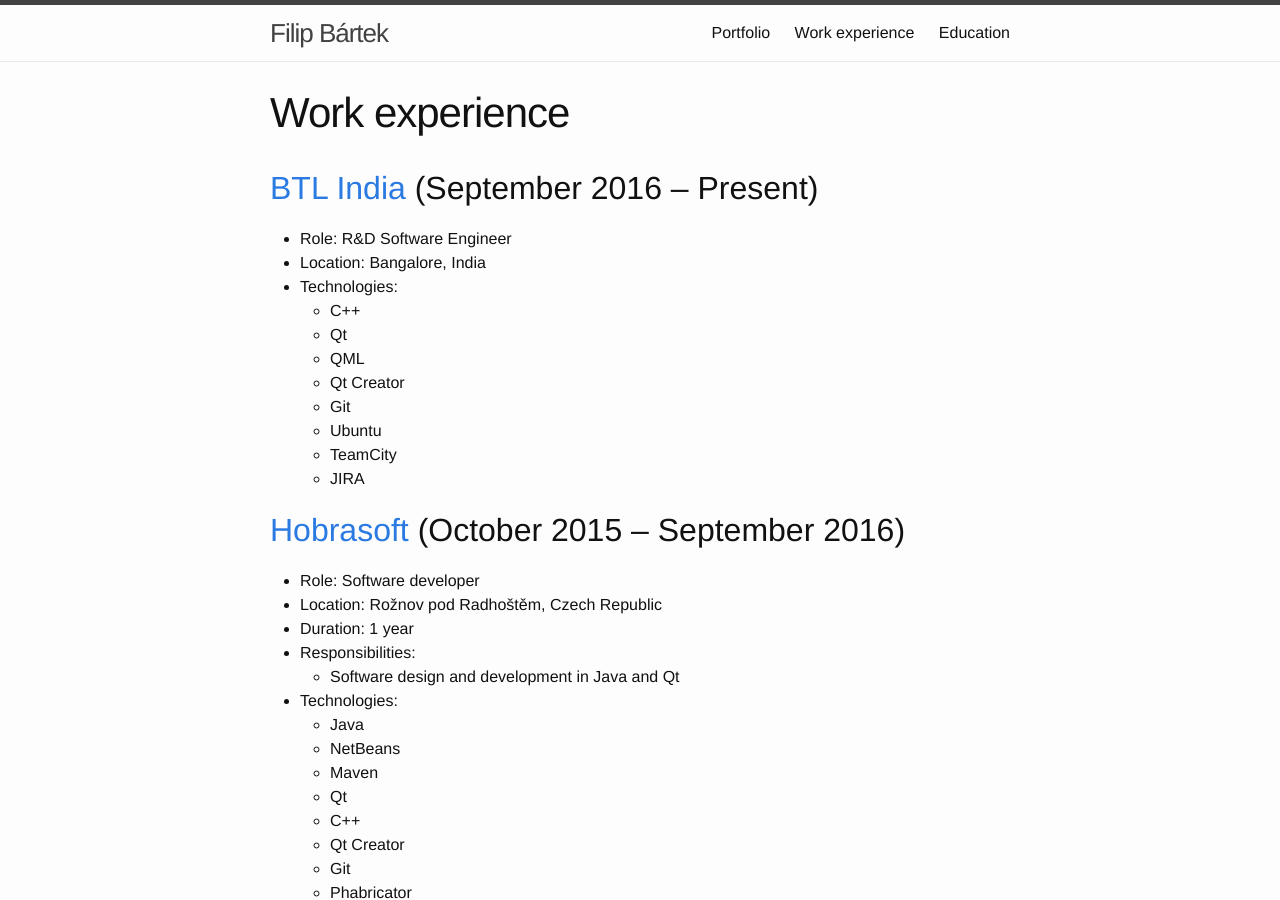
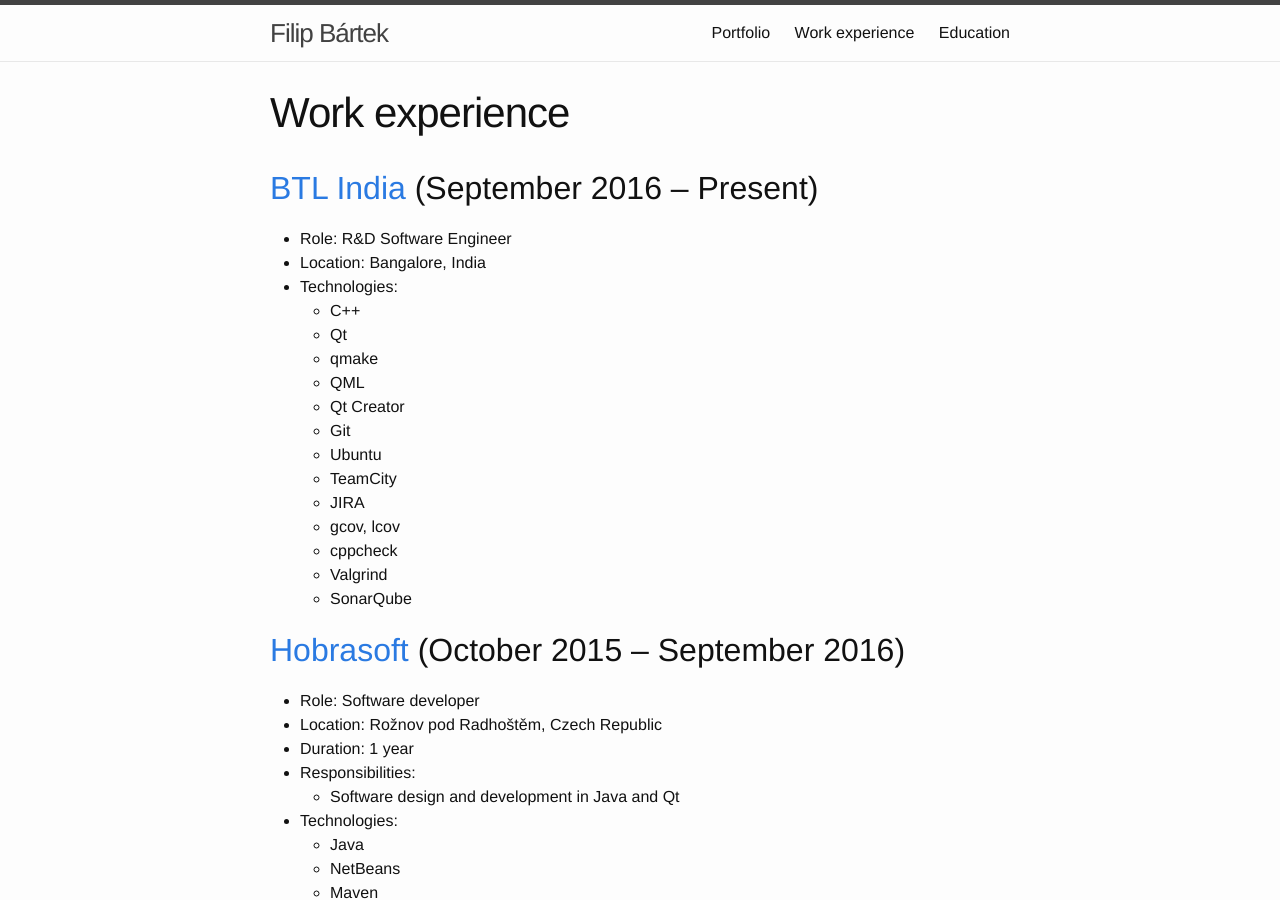
Before and after one commit to filipbartek/filipbartek.github.io, a Jekyll site: the page built from 1-work-experience.md, in a window 1280 px wide and 900 px high. Built offline with Jekyll 4.4.1, drawn with Linux system fonts in a browser that asks for light colours.

Commit message:
Add some technologies in BTL India assignment

```diff
--- a/1-work-experience.md
+++ b/1-work-experience.md
@@ -11,12 +11,17 @@
 * Technologies:
   * C++
   * Qt
+  * qmake
   * QML
   * Qt Creator
   * Git
   * Ubuntu
   * TeamCity
   * JIRA
+  * gcov, lcov
+  * cppcheck
+  * Valgrind
+  * SonarQube
 
 # [Hobrasoft](http://www.hobrasoft.cz/) (October 2015 – September 2016)
 
```
